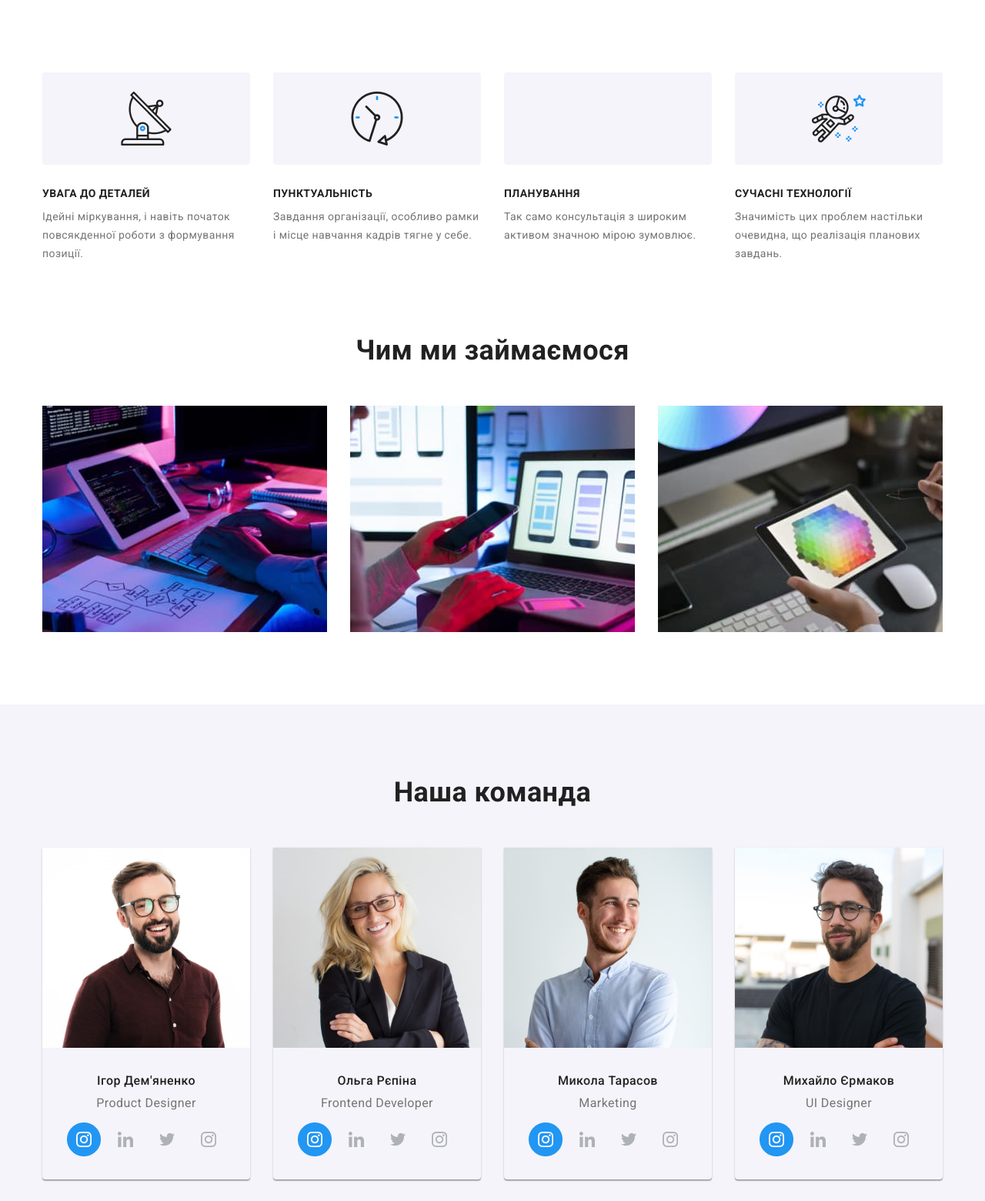
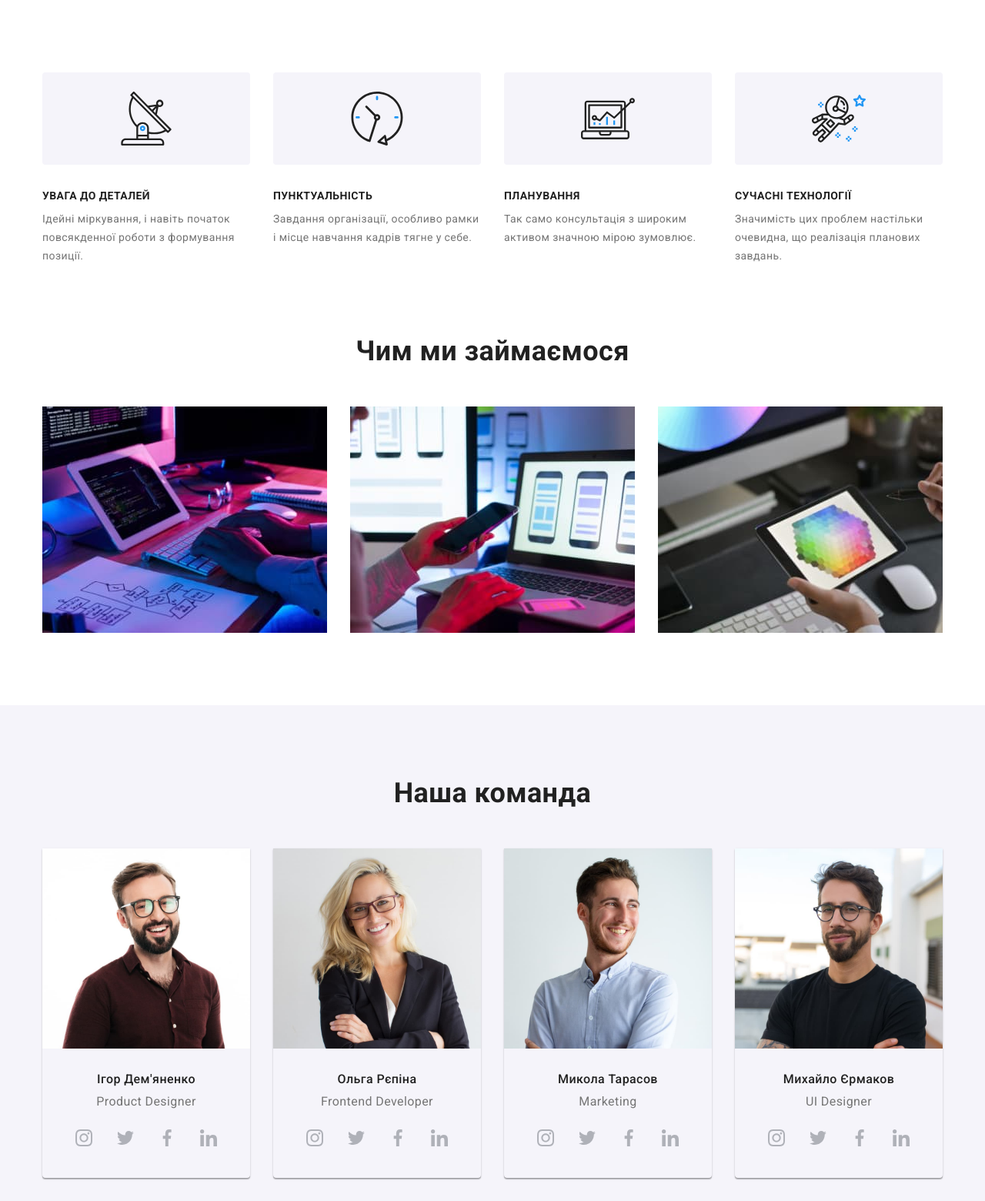
Before and after one commit to Dmytro1117/goit-markup-hw-04, a plain HTML site: page index.html in a window 1280 px wide. Shown: the part 680-2240 px from the top of the page at 77% size. Drawn offline with nearby package versions, Linux system fonts and the light colour scheme.

Commit message:
доделка свг

```diff
--- a/css/main.css
+++ b/css/main.css
@@ -10,6 +10,7 @@
     --border-color: #EEEEEE;
     --gradient-color: rgba(47, 48, 58, 0.4);
     --clients-color: #AFB1B8;
+    --icons: rgba(255, 255, 255, 0.1);
 }
 
 
@@ -73,7 +74,17 @@ a {
     padding-right: 200px;
 }
 
-.container-work,
+.box.container-work {
+    width: 1200px;
+    height: 248px;
+    /* outline: 2px solid var(--accent-color); */
+    margin-left: auto;
+    margin-right: auto;
+    margin: 94px auto;
+    padding: 0 15px;
+}
+
+
 .container-about,
 .container-project {
     margin: 94px auto;
@@ -235,33 +246,21 @@ a {
     margin-right: 0;
 }
 
-.flex-text::before {
-    content: "";
-    display: block;
-    height: 120px;
-    /* outline: 2px solid var(--accent-color); */
-    background-repeat: no-repeat;
-    background-position: center;
-    background-color: var(--background-color);
-    margin-bottom: 30px;
-    border-radius: 4px;
-    background-color: var(--background-color);
+.svg-work {
+    fill: currentColor;
+    width: 70px;
+    height: 70px;
+    margin: 25px 100px;
 }
 
-.icon-antenna::before {
-    background-image: url(../img/antenna_1.png);
-}
-
-.icon-clock::before {
-    background-image: url(../img/clock_1.png);
-}
-
-.icon-diagram::before {
-    background-image: url(../img//diagram_1.png);
-}
-
-.icon-astronaut::before {
-    background-image: url(../img/astronaut_1.png);
+.icon-astronaut,
+.icon-diagram,
+.icon-antenna,
+.icon-clock {
+    background-color: var(--background-color);
+    width: 270px;
+    height: 120px;
+    border-radius: 4px;
 }
 
 .flex-text:nth-child(4n) {
@@ -386,7 +385,7 @@ a {
     font-size: 14px;
     line-height: 1.14;
     text-transform: uppercase;
-    margin-top: 0;
+    margin-top: 30px;
     margin-bottom: 10px;
 }
 
@@ -509,16 +508,14 @@ a {
     color: var(--background-color-h1);
 }
 
-.conteiner-seti {
+.conteiner-networks {
     display: flex;
     flex-direction:column;
-    width: 230px;
-    height: 90px;
-   margin-top: 75px;
-   margin-left: 70px;
+    margin-top: 75px;
+    margin-left: 70px;
 }
 
-.flex-seti {
+.flex-networks {
     display: flex;
 }
 
@@ -553,56 +550,60 @@ a {
     display: flex;
 }
 
-.icon-face {
+.insta,
+.twit,
+.face,
+.linked {
+    color: var(--background-color-h1);
     width: 44px;
     height: 44px;
-    display: inline-block;
-    background-image: url(../img/ellipse.png);
-    background-position: center;
-    background-repeat: no-repeat;
+    border-radius: 50%;
+    background-color: var(--icons);
 }
 
-.icon-ellips {
+.icon-link,
+.icon-face,
+.icon-twit,
+.icon-insta {
+    color:var(--clients-color);
     width: 44px;
     height: 44px;
-    display: inline-block;
-    background-image: url(../img/linkedin.png);
-    background-position: center;
-    background-repeat: no-repeat;
+    border-radius: 50%;
 }
 
-.icon-linkedin {
-    width: 44px;
-    height: 44px;
-    display: inline-block;
-    background-image: url(../img/twitter.png);
-    background-position: center;
-    background-repeat: no-repeat;
+.insta:hover,
+.twit:hover,
+.face:hover,
+.linked:hover,
+.icon-link:hover,
+.icon-face:hover,
+.icon-twit:hover,
+.icon-insta:hover {
+    color:var(--background-color-h1);
+    background-color: var(--accent-color);
 }
 
-.icon-twit {
-    width: 44px;
-    height: 44px;
-    display: inline-block;
-    background-image: url(../img/instagram.png);
-    background-position: center;
-    background-repeat: no-repeat;
+.svg {
+    fill: currentColor;
+    width: 22px;
+    height: 22px;
+    margin-left: 11px;
+    margin-top: 11px;
 }
 
-
-.icon-face {
+.icon-insta {
     margin-right: 10px;
     margin-left: 32px;
 }
 
-.icon-ellips {
+.insta,
+.face,
+.twit,
+.icon-twit,
+.icon-face {
     margin-right: 10px;
 }
 
-.icon-linkedin {
-    margin-right: 10px;
-}
-
-.icon-twit {
+.icon-link {
     margin-right: 32px;
 }
--- a/index.html
+++ b/index.html
@@ -40,18 +40,30 @@
 				<h2 class="section-title visually-hidden">Наші переваги</h2>
 				<ul class="work-flex">
 					<li class="flex-text icon-antenna">
+						<svg class="svg-work">
+							<use href="./svg/symbol-defs.svg#icon-antenna"></use>
+						</svg>
 						<h3 class="work-title">УВАГА ДО ДЕТАЛЕЙ</h3>
 						<p class="work-text">Ідейні міркування, і навіть початок повсякденної роботи з формування позиції.</p>
 					</li>
 					<li class="flex-text icon-clock">
+						<svg class="svg-work">
+							<use href="./svg/symbol-defs.svg#icon-clock"></use>
+						</svg>
 						<h3 class="work-title">ПУНКТУАЛЬНІСТЬ</h3>
 						<p class="work-text">Завдання організації, особливо рамки і місце навчання кадрів тягне у себе.</p>
 					</li>
 					<li class="flex-text icon-diagram">
+						<svg class="svg-work">
+							<use href="./svg/symbol-defs.svg#icon-diagram"></use>
+						</svg>
 						<h3 class="work-title">ПЛАНУВАННЯ</h3>
 						<p class="work-text">Так само консультація з широким активом значною мірою зумовлює.</p>
 					</li>
 					<li class="flex-text icon-astronaut">
+						<svg class="svg-work">
+							<use href="./svg/symbol-defs.svg#icon-astronaut"></use>
+						</svg>
 						<h3 class="work-title">СУЧАСНІ ТЕХНОЛОГІЇ</h3>
 						<p class="work-text">Значимість цих проблем настільки очевидна, що реалізація планових завдань.</p>
 					</li>
@@ -75,47 +87,111 @@
 				<h2 class="section-title">Наша команда</h2>
 				<ul class="team-flex">
 					<li class="flex-name">
-						<img src="./img/team_card_1.jpg" alt="Ігор Дем'яненко" width="270">
+						<img src="./img/team_card_1.jpg" class="no-gap" alt="Ігор Демяненко" width="270">
 						<h3 class="team-name">Ігор Дем'яненко</h3>
 						<p class="team-position">Product Designer</p>
 						<ul class="icon-enet">
-							<a href="./" class="icon-face"></a>
-							<a href="./" class="icon-ellips"></a>
-							<a href="./" class="icon-linkedin"></a>
-							<a href="./" class="icon-twit"></a>
+							<a href="" class="icon-insta">
+								<svg class="svg">
+									<use href="./svg/symbol-defs.svg#icon-instagram"></use>
+								</svg>
+							</a>
+							<a href="" class="icon-twit">
+								<svg class="svg">
+									<use href="./svg/symbol-defs.svg#icon-twitter"></use>
+								</svg>
+							</a>
+							<a href="" class="icon-face">
+								<svg class="svg">
+									<use href="./svg/symbol-defs.svg#icon-facebook"></use>
+								</svg>
+							</a>
+							<a href="" class="icon-link">
+								<svg class="svg">
+									<use href="./svg/symbol-defs.svg#icon-linkedin"></use>
+								</svg>
+							</a>
 						</ul>
 					</li>
 					<li class="flex-name">
-						<img src="./img/team_card_2.jpg" alt="Ольга Рєпіна" width="270">
+						<img src="./img/team_card_2.jpg" class="no-gap" alt="Ольга Рєпіна" width="270">
 						<h3 class="team-name">Ольга Рєпіна</h3>
 						<p class="team-position">Frontend Developer</p>
 						<ul class="icon-enet">
-							<a href="./" class="icon-face"></a>
-							<a href="./" class="icon-ellips"></a>
-							<a href="./" class="icon-linkedin"></a>
-							<a href="./" class="icon-twit"></a>
+							<a href="" class="icon-insta">
+								<svg class="svg">
+									<use href="./svg/symbol-defs.svg#icon-instagram"></use>
+								</svg>
+							</a>
+							<a href="" class="icon-twit">
+								<svg class="svg">
+									<use href="./svg/symbol-defs.svg#icon-twitter"></use>
+								</svg>
+							</a>
+							<a href="" class="icon-face">
+								<svg class="svg">
+									<use href="./svg/symbol-defs.svg#icon-facebook"></use>
+								</svg>
+							</a>
+							<a href="" class="icon-link">
+								<svg class="svg">
+									<use href="./svg/symbol-defs.svg#icon-linkedin"></use>
+								</svg>
+							</a>
 						</ul>
 					</li>
 					<li class="flex-name">
-						<img src="./img/team_card_3.jpg" alt="Микола Тарасов" width="270">
+						<img src="./img/team_card_3.jpg" class="no-gap" alt="Микола Тарасов" width="270">
 						<h3 class="team-name">Микола Тарасов</h3>
 						<p class="team-position">Marketing</p>
 						<ul class="icon-enet">
-							<a href="./" class="icon-face"></a>
-							<a href="./" class="icon-ellips"></a>
-							<a href="./" class="icon-linkedin"></a>
-							<a href="./" class="icon-twit"></a>
+							<a href="" class="icon-insta">
+								<svg class="svg">
+									<use href="./svg/symbol-defs.svg#icon-instagram"></use>
+								</svg>
+							</a>
+							<a href="" class="icon-twit">
+								<svg class="svg">
+									<use href="./svg/symbol-defs.svg#icon-twitter"></use>
+								</svg>
+							</a>
+							<a href="" class="icon-face">
+								<svg class="svg">
+									<use href="./svg/symbol-defs.svg#icon-facebook"></use>
+								</svg>
+							</a>
+							<a href="" class="icon-link">
+								<svg class="svg">
+									<use href="./svg/symbol-defs.svg#icon-linkedin"></use>
+								</svg>
+							</a>
 						</ul>
 					</li>
 					<li class="flex-name">
-						<img src="./img/team_card_4.jpg" alt="Михайло Єрмаков" width="270">
+						<img src="./img/team_card_4.jpg" class="no-gap" alt="Михайло Єрмаков" width="270">
 						<h3 class="team-name">Михайло Єрмаков</h3>
 						<p class="team-position">UI Designer</p>
 						<ul class="icon-enet">
-							<a href="./" class="icon-face"></a>
-							<a href="./" class="icon-ellips"></a>
-							<a href="./" class="icon-linkedin"></a>
-							<a href="./" class="icon-twit"></a>
+							<a href="" class="icon-insta">
+								<svg class="svg">
+									<use href="./svg/symbol-defs.svg#icon-instagram"></use>
+								</svg>
+							</a>
+							<a href="" class="icon-twit">
+								<svg class="svg">
+									<use href="./svg/symbol-defs.svg#icon-twitter"></use>
+								</svg>
+							</a>
+							<a href="" class="icon-face">
+								<svg class="svg">
+									<use href="./svg/symbol-defs.svg#icon-facebook"></use>
+								</svg>
+							</a>
+							<a href="" class="icon-link">
+								<svg class="svg">
+									<use href="./svg/symbol-defs.svg#icon-linkedin"></use>
+								</svg>
+							</a>
 						</ul>
 					</li>
 				</ul>
@@ -137,8 +213,7 @@
 		</section>
 	</main>
 
-	<footer >
-		<div class="footerr">
+	<footer class="footerr">
 		<div class="container-footer">
 			<a lang="en" href="./index.html" class="logo"><span class="accent">Web</span>Studio</a>
 			<address>
@@ -149,15 +224,31 @@
 				</ul>
 			</address>
 		</div>
-			<div class="conteiner-seti">
+
+		<div class="conteiner-networks">
 			<h3 class="foot-title">Приєднуйтесь</h3>
-				<ul class="flex-seti">
-					<li><a class="icon-face" href=""></a></li>
-					<li><a class="icon-ellips" href=""></a></li>
-					<li><a class="icon-linkedin" href=""></a></li>
-					<li><a class="icon-twit" href=""></a></li>
+			<ul class="icon-enet">
+				<a href="" class="insta">
+					<svg class="svg">
+						<use href="./svg/symbol-defs.svg#icon-instagram"></use>
+					</svg>
+				</a>
+				<a href="" class="twit">
+					<svg class="svg">
+						<use href="./svg/symbol-defs.svg#icon-twitter"></use>
+					</svg>
+				</a>
+				<a href="" class="face">
+					<svg class="svg">
+						<use href="./svg/symbol-defs.svg#icon-facebook"></use>
+					</svg>
+				</a>
+				<a href="" class="linked">
+					<svg class="svg">
+						<use href="./svg/symbol-defs.svg#icon-linkedin"></use>
+					</svg>
+				</a>
 			</ul>
-			</div>
 		</div>
 	</footer>
 
```
Also changed, not shown: portfolio.html (+11 -2 lines), svg/antenna.svg (added), svg/astronaut.svg (added), svg/brand.svg (added), svg/clock.svg (added), svg/company.svg (added), svg/diagram.svg (added), svg/facebook.svg (added), svg/fosterpet.svg (added), svg/group.svg (added), svg/instagram.svg (added), svg/linkedin.svg (added), svg/mail.svg (added), svg/smartphone.svg (added), 4 more files. Lines whose indentation alone changed are shown as unchanged.
